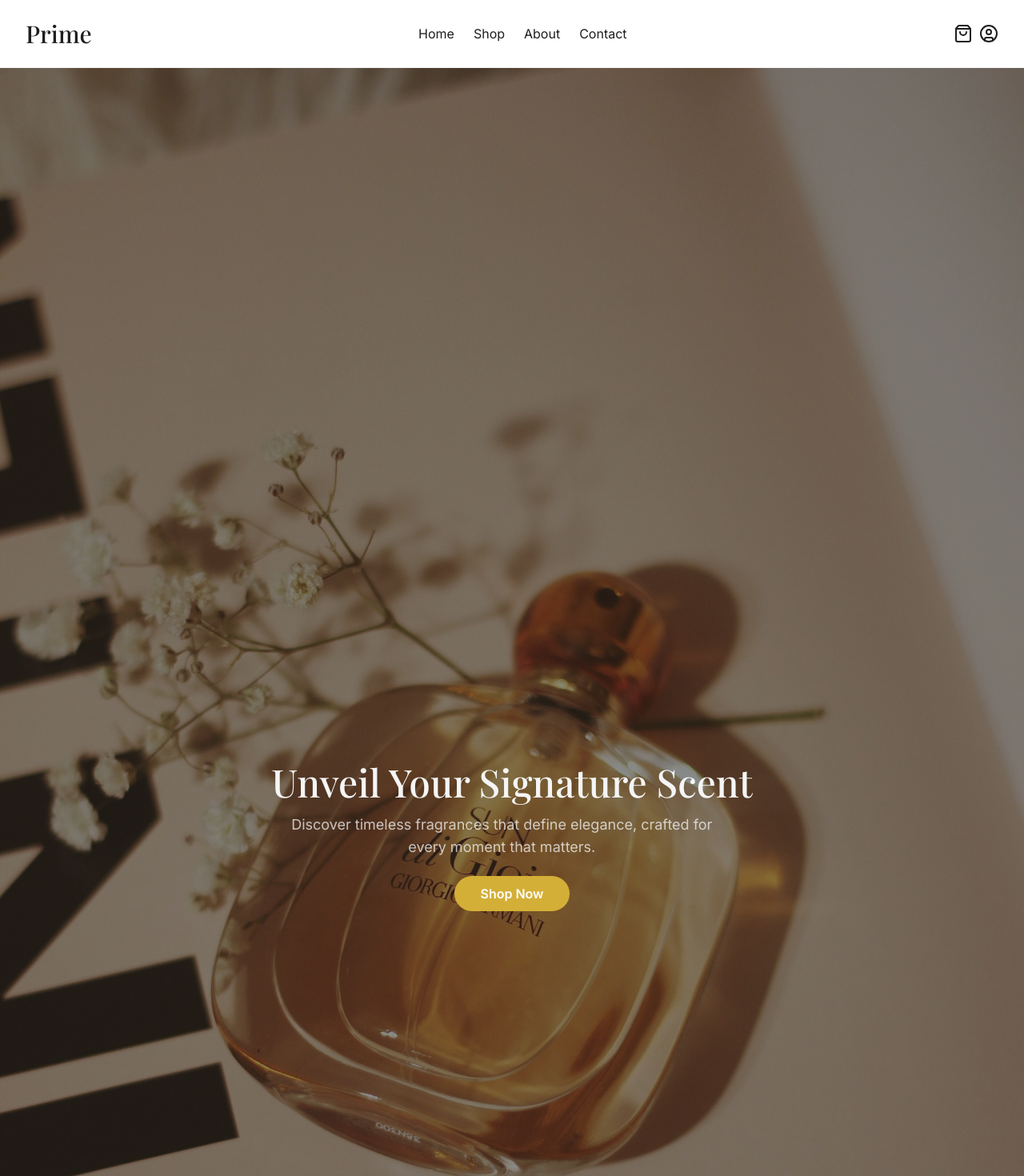
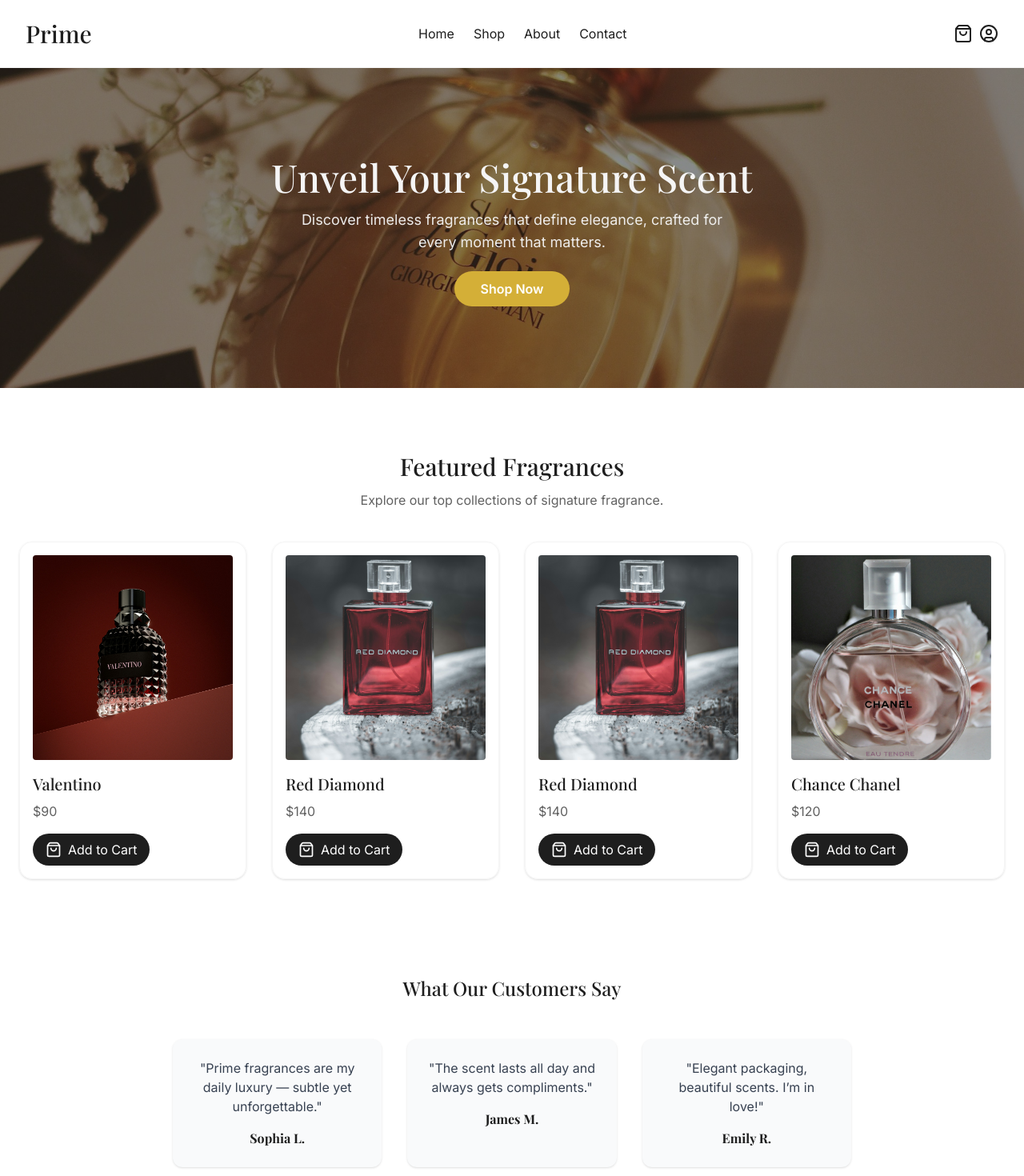
Before and after one commit to cyber-bro001/Prime, a React (Vite) app: page / in a window 1280 px wide. Shown: the top 1470 px of the page at 80% size. Built offline with nearby package versions, Linux system fonts and the light colour scheme.

Commit message:
adjusted the height of my hero section

```diff
--- a/src/components/Hero.jsx
+++ b/src/components/Hero.jsx
@@ -2,15 +2,31 @@ import heroImage from '../assets/prime-scent.jpg'
 
 export default function Hero() {
   return (
-    <section className="w-full flex flex-col items-center justify-center text-center bg-secondary relative">
-      <img src={heroImage} alt="Hero image " className="h-full" />
+    <section className="relative w-full h-[70vh] md:h-[60vh] lg:h-[50vh] flex items-center justify-center text-center">
+      {/* Hero image */}
+      <img
+        src={heroImage}
+        alt="Hero image"
+        className="absolute inset-0 w-full h-full object-cover"
+      />
 
-      <div className="absolute bg-primary/50 h-full w-full"></div>
+      {/* Overlay */}
+      <div className="absolute inset-0 bg-primary/50"></div>
 
-      <div className="absolute px-6 pt-4 pb-6 z-20">
-      <h2 className="text-5xl font-serif mb-4 text-secondary">Unveil Your Signature Scent</h2>
-      <p className="max-w-xl mb-8 text-lg text-secondary/75 font-normal">Discover timeless fragrances that define elegance, crafted for every moment that matters.</p>
-      <a href="#" className="px-8 py-3 bg-accent text-white font-semibold rounded-full hover:bg-primary transition">Shop Now</a>
+      {/* Text content */}
+      <div className="relative z-20 px-6">
+        <h2 className="text-4xl md:text-5xl font-serif mb-4 text-secondary">
+          Unveil Your Signature Scent
+        </h2>
+        <p className="max-w-xl mx-auto mb-8 text-lg text-secondary/95 font-normal">
+          Discover timeless fragrances that define elegance, crafted for every moment that matters.
+        </p>
+        <a
+          href="#"
+          className="px-8 py-3 bg-accent text-white font-semibold rounded-full hover:bg-primary transition"
+        >
+          Shop Now
+        </a>
       </div>
     </section>
   )
```
